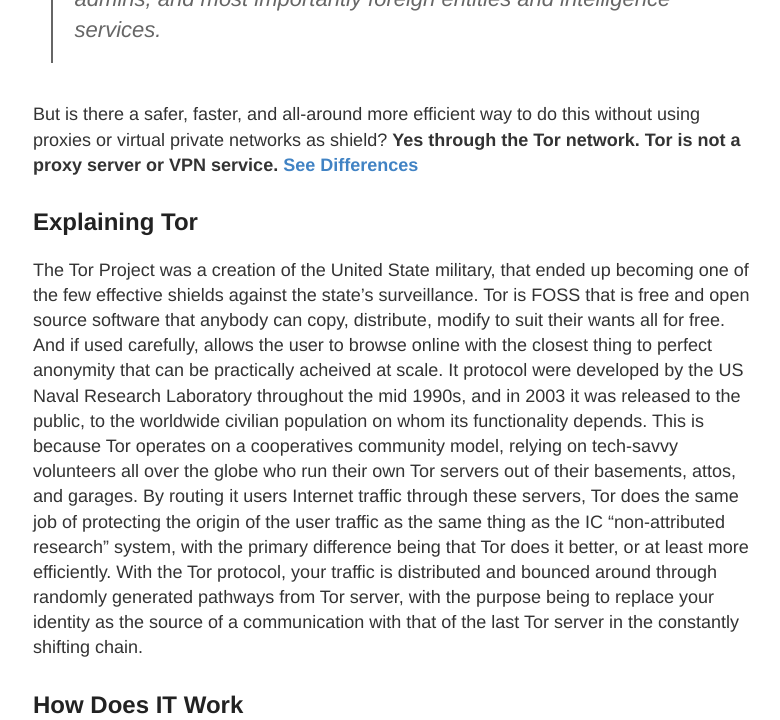
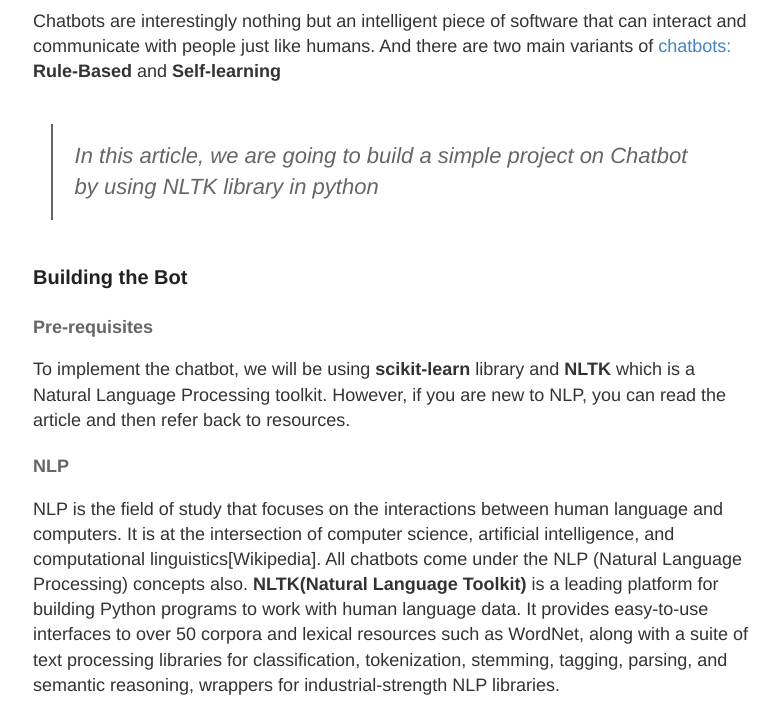
Before and after one commit to goldenglorys/blog, a Jekyll site: the page built from _posts/2021-3-28-The-Onion-Router.md, in a window 1280 px wide and 1400 px high, scrolled down 915 px. Shown: the top 720 px of the window, without its empty margins (247-1027 px from the left). Built offline with Jekyll 4.4.1, drawn with Linux system fonts in a browser that asks for light colours; comment, search, counter and statistics services are not loaded; some of the changed text lies outside the part shown; grey boxes are pictures that could not be loaded.

Commit message:
Fixing  second article

```diff
--- a/_posts/2021-3-28-The-Onion-Router.md
+++ b/_posts/2021-3-28-The-Onion-Router.md
@@ -1,26 +1,135 @@
 ---
 layout: post
-title: Explaining Tor the IC way
+title: Building Simple Chatbot with Python using NLTK
 ---
 
+![Building Chatbots In Python](https://cdn.hashnode.com/res/hashnode/image/upload/v1601415111258/E8N_sPwTE.jpeg?w=1200&h=630&fit=crop&crop=entropy&auto=compress)
 
-![Explaining Tor](https://chromeunboxed.com/wp-content/uploads/2020/03/torbrowserchromeos.jpg??w=1200&h=630&fit=crop&crop=entropy&auto=compress)
+### Introduction
+ A chatbot is an artificial intelligence-powered piece of software in a device, application, website or other networks that try to gauge consumer’s needs and then assist them to perform a particular task like a commercial transaction, hotel booking, form submission etc, the possibilities are almost endless.
+Chatbots are extremely helpful for business organizations and also the customers. Facebook released data that proved the value of bots, more than 2 billion messages are sent between people and companies monthly. The HubSpot research tells us that 71% of people want to get customer support from messaging apps. It is a quick way to get their problems solved so chatbots have a bright future in organizations. And today almost every company has a chatbot deployed to engage with the users.
 
-> Normally when you go online, your request for any website or Internet service travels from your computer more or less directly to the server that hosts your final destination, the site or service you are trying to visit/access. At every stop along the way, however, your request cherfully announces exactly where on the Internet it come from, and exactly where on the Internet it is going, thanks to identifiers called source and destination headers, which you can think of as the address info on a postcard. Because of these headers, your Internet browsing can easily be identified as yours by, among others, webmasters, network admins, and most importantly foreign entities and intelligence services.
+### How do Chatbots work?
+Chatbots are interestingly nothing but an intelligent piece of software that can interact and communicate with people just like humans. And there are two main variants of  [chatbots:](https://medium.com/botsupply/rule-based-bots-vs-ai-bots-b60cdb786ffa)  **Rule-Based** and **Self-learning**
 
-But is there a safer, faster, and all-around more efficient way to do this without using proxies or virtual private networks as shield? **Yes through the Tor network. Tor is not a proxy server or VPN service. [See Differences](https://whatismyipaddress.com/proxy-vpn-tor)**
+> In this article, we are going to build a simple project on Chatbot by using NLTK library in python
 
-## Explaining Tor
+### Building the Bot
 
-The Tor Project was a creation of the United State military, that ended up becoming one of the few effective shields against the state's surveillance. Tor is FOSS that is free and open source software that anybody can copy, distribute, modify to suit their wants all for free. And if used carefully, allows the user to browse online with the closest thing to perfect anonymity that can be practically acheived at scale. It protocol were developed by the US Naval Research Laboratory throughout the mid 1990s, and in 2003 it was released to the public, to the worldwide civilian population on whom its functionality depends. This is because Tor operates on a cooperatives community model, relying on tech-savvy volunteers all over the globe who run their own Tor servers out of their basements, attos, and garages. By routing it users Internet traffic through these servers, Tor does the same job of protecting the origin of the user traffic as the same thing as the IC "non-attributed research" system, with the primary difference being that Tor does it better, or at least more efficiently.
-With the Tor protocol, your traffic is distributed and bounced around through randomly generated pathways from Tor server, with the purpose being to replace your identity as the source of a communication with that of the last Tor server in the constantly shifting chain.
+#### Pre-requisites
+To implement the chatbot, we will be using **scikit-learn** library and **NLTK** which is a Natural Language Processing toolkit. However, if you are new to NLP, you can read the article and then refer back to resources.
+#### NLP
+NLP is the field of study that focuses on the interactions between human language and computers. It is at the intersection of computer science, artificial intelligence, and computational linguistics[Wikipedia]. All chatbots come under the NLP (Natural Language Processing) concepts also.
+**NLTK(Natural Language Toolkit)** is a leading platform for building Python programs to work with human language data. It provides easy-to-use interfaces to over 50 corpora and lexical resources such as WordNet, along with a suite of text processing libraries for classification, tokenization, stemming, tagging, parsing, and semantic reasoning, wrappers for industrial-strength NLP libraries.
+#### Downloading and installing NLTK
 
-## How Does IT Work
+1. Install NLTK: run
+``pip install nltk
+``
+2. Importing the necessary libraries
+``
+       import nltk
+       import numpy as np
+       import random
+       import string # to process standard python strings
+``
+#### Reading in and pre-processing the data with NLTK
+We will be using the Wikipedia page for [chatbots](https://en.wikipedia.org/wiki/Chatbot) as our data collection. Copy the contents from the page and place it in a text file named ‘chatbot.txt’. However, you can use any corpus of your choice.
+The main issue with text data is that it is all in text format (strings). However, Machine learning algorithms need some sort of numerical feature vector in order to perform the task. So it has to go through a lot of pre-processing for the machine to easily understand. For textual data, there are many preprocessing techniques available. The first technique is tokenizing, in which we break the sentences into words. We will read in the chatbot.txt file and convert the entire text collection data into a list of sentences and a list of words for further pre-processing. Basic text pre-processing includes:
+  - Converting the entire text into uppercase or lowercase, so that the algorithm does not treat the same words in different cases as different
+  - **Tokenization**: Tokenization is just the term used to describe the process of converting the normal text strings into a list of tokens i.e words that we actually want. Sentence tokenizer can be used to find the list of sentences and Word tokenizer can be used to find the list of words in strings.
 
-![How It Works](https://i.pinimg.com/originals/87/cb/2f/87cb2faf5c5df9b1c0a6c19d6040fbb9.png)
+The NLTK data package includes a pre-trained Punkt tokenizer for English. We will use *nltk.download()* to chose and download the models and resources we needed.
 
-Virtually none of the Tor servers, which are called layers, know the identity of, or any identifying information about the origin of the traffic. And in a true stroke of genius, the one Tor server that does know the origin(the very first Tor server in the chain) does not know where the traffic is headed. Put it simply: the first Tor server that connects you tot the Tor network, called a gateway, knows the one sending a request, but because it isn't allowed to read that request, it has no idea whether you're looking for a pet memes or info about North Korea and the final Tor server that your request passes through, called an exit, knows exactly what's being asked for, but no idea who's asking for it.
+``
+     f=open('chatbot.txt','r',errors = 'ignore')
+     raw=f.read()
+     raw=raw.lower()# converts to lowercase
+     nltk.download('punkt') # first-time use only
+     nltk.download('wordnet') # first-time use only
+     sent_tokens = nltk.sent_tokenize(raw)# converts to list of sentences
+     word_tokens = nltk.word_tokenize(raw)# converts to list of words
+``
+**Pre-processing the raw text using Lemmatization**
 
-This layering method is called onion routing, which gives Tor it's name: `The Onion Router`. The classifies joke was that trying to surveil the Tor network makes spies want to cry. Therein lies the project's irony: here was a US millary-developed tech that made cyberintelligence simultaneously harder and easier, applying hacker know how tp protect the anonymity of IC officers, but only at the price of granting that same anonymity to adversaries and to average users across the globe. In the sense, Tor was even more neutral than Switzerland [Link](https://en.wikipedia.org/wiki/Swiss_neutrality), Tor was a life changer, giving the Internet with just the slightest taste of freedom from being observed.
+We can convert words into the lemma form so that we can reduce all the canonical words. For example, the words play, playing, plays, played, etc. will all be replaced with play. This way, we can reduce the number of total words in our vocabulary. We shall now define a function called LemTokens which will take as input the tokens and return normalized tokens.
 
-### Get Tor today and defend yourself against tracking and surveillance of minimal entities [Get Tor Here](https://www.torproject.org/)
+``
+lemmer = nltk.stem.WordNetLemmatizer()
+#WordNet is a semantically-oriented dictionary of English included in NLTK.
+def LemTokens(tokens):
+    return [lemmer.lemmatize(token) for token in tokens]
+remove_punct_dict = dict((ord(punct), None) for punct in string.punctuation)
+def LemNormalize(text):
+    return LemTokens(nltk.word_tokenize(text.lower().translate(remove_punct_dict)))
+``
+**Keyword matching**
+We shall define a function for a greeting by the bot i.e if a user’s input is a greeting, the bot shall return a greeting response.
+
+``
+GREETING_INPUTS = ("hello", "hi", "greetings", "sup", "what's up","hey",)
+GREETING_RESPONSES = ["hi", "hey", "*nods*", "hi there", "hello", "I am glad! You are talking to me"]
+def greeting(sentence):
+    for word in sentence.split():
+        if word.lower() in GREETING_INPUTS:
+            return random.choice(GREETING_RESPONSES)
+``
+**Generating Response**
+To generate a response from our bot for input questions, the concept of document similarity will be used. We begin by importing the modules from scikit-learn.
+ - From scikit learn library, import the  [TFidf vectorizer](http://scikit-learn.org/stable/modules/generated/sklearn.feature_extraction.text.TfidfVectorizer.html) to convert a collection of raw documents to a matrix of TF-IDF features.
+
+``
+from sklearn.feature_extraction.text import TfidfVectorizer
+``
+ - Also, import  [cosine similarity](http://scikit-learn.org/stable/modules/generated/sklearn.metrics.pairwise.cosine_similarity.html) module from scikit learn library
+
+``
+from sklearn.metrics.pairwise import cosine_similarity
+``
+
+This will be used to find the similarity between words entered by the user and the words in the collection data.
+
+We will define a function to response which searches the user’s utterance for one or more known keywords and returns one of several possible responses. If it doesn’t find the input matching any of the keywords, it returns a response:” I am sorry! I don’t understand you”
+
+``
+def response(user_response):
+    alice_response=''
+    sent_tokens.append(user_response)
+    TfidfVec = TfidfVectorizer(tokenizer=LemNormalize, stop_words='english')
+    tfidf = TfidfVec.fit_transform(sent_tokens)
+    vals = cosine_similarity(tfidf[-1], tfidf)
+    idx=vals.argsort()[0][-2]
+    flat = vals.flatten()
+    flat.sort()
+    req_tfidf = flat[-2]
+    if(req_tfidf==0):
+        alice_response=alice_response+"I am sorry! I don't understand you"
+        return alice_response
+    else:
+        alice_response = alice_response+sent_tokens[idx]
+        return alice_response
+``
+Finally, we will feed the lines that we want our bot to say while starting and ending a conversation depending upon the user’s input.
+
+``
+flag=True
+print("ALICE: My name is Alice. I will answer your queries about Chatbots. If you want to exit, type Bye!")
+while(flag==True):
+    user_response = input()
+    user_response=user_response.lower()
+    if(user_response!='bye'):
+        if(user_response=='thanks' or user_response=='thank you' ):
+            flag=False
+            print("ALICE: You are welcome..")
+        else:
+            if(greeting(user_response)!=None):
+                print("ALICE: "+greeting(user_response))
+            else:
+                print("ALICE: ",end="")
+                print(response(user_response))
+                sent_tokens.remove(user_response)
+    else:
+        flag=False
+        print("ALICE: Bye! take care..")
+``
+We have coded our first chatbot in NLTK. Even though the chatbot couldn’t give a satisfactory answer for some questions, it fared pretty well on others.
```
